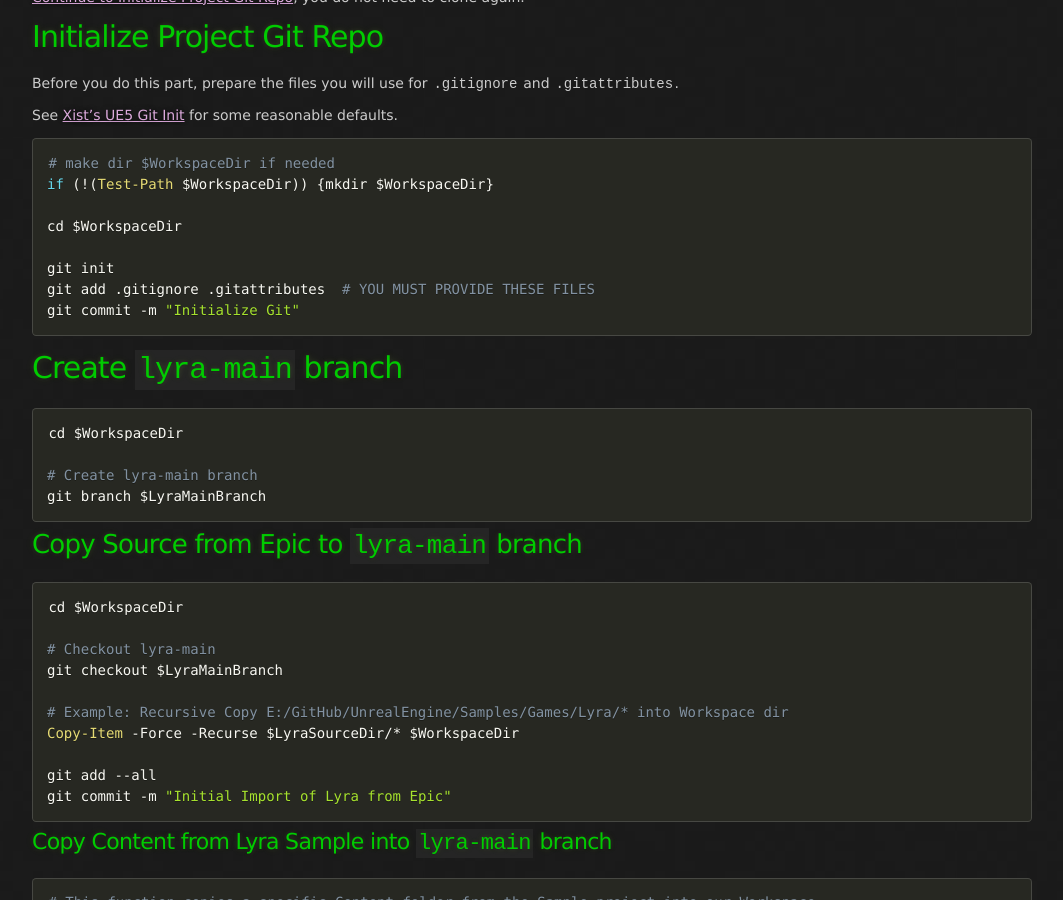
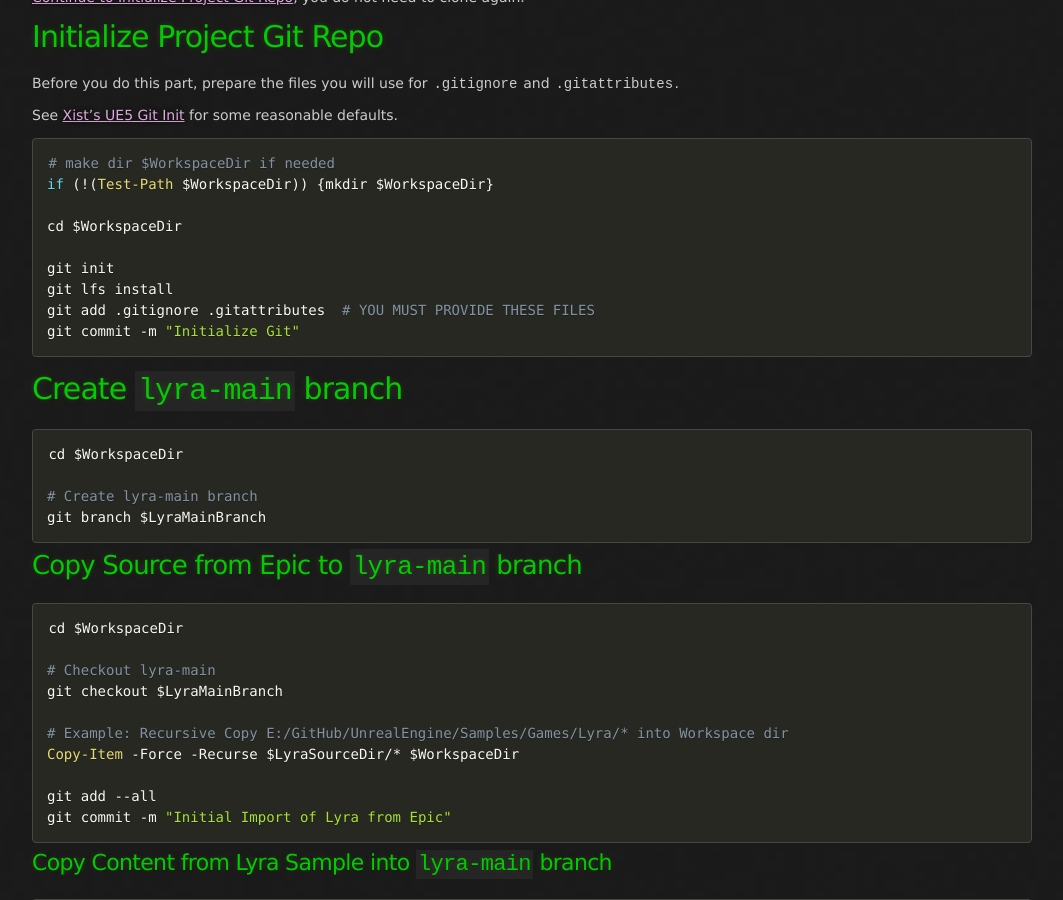
Before and after one commit to x157/x157.github.io, a Jekyll site: the page built from UE5/LyraStarterGame/Tutorials/How-to-Create-a-Lyra-Repo.md, in a window 1280 px wide and 900 px high, scrolled down 3586 px. Shown: the whole window, without its empty margins (108-1171 px from the left). Built offline with Jekyll 4.4.1, drawn with Linux system fonts in a browser that asks for light colours.

Commit message:
Add `git lfs install` setup step

````diff
--- a/UE5/LyraStarterGame/Tutorials/How-to-Create-a-Lyra-Repo.md
+++ b/UE5/LyraStarterGame/Tutorials/How-to-Create-a-Lyra-Repo.md
@@ -153,6 +153,7 @@
 cd $WorkspaceDir
 
 git init
+git lfs install
 git add .gitignore .gitattributes  # YOU MUST PROVIDE THESE FILES
 git commit -m "Initialize Git"
 ```
````
